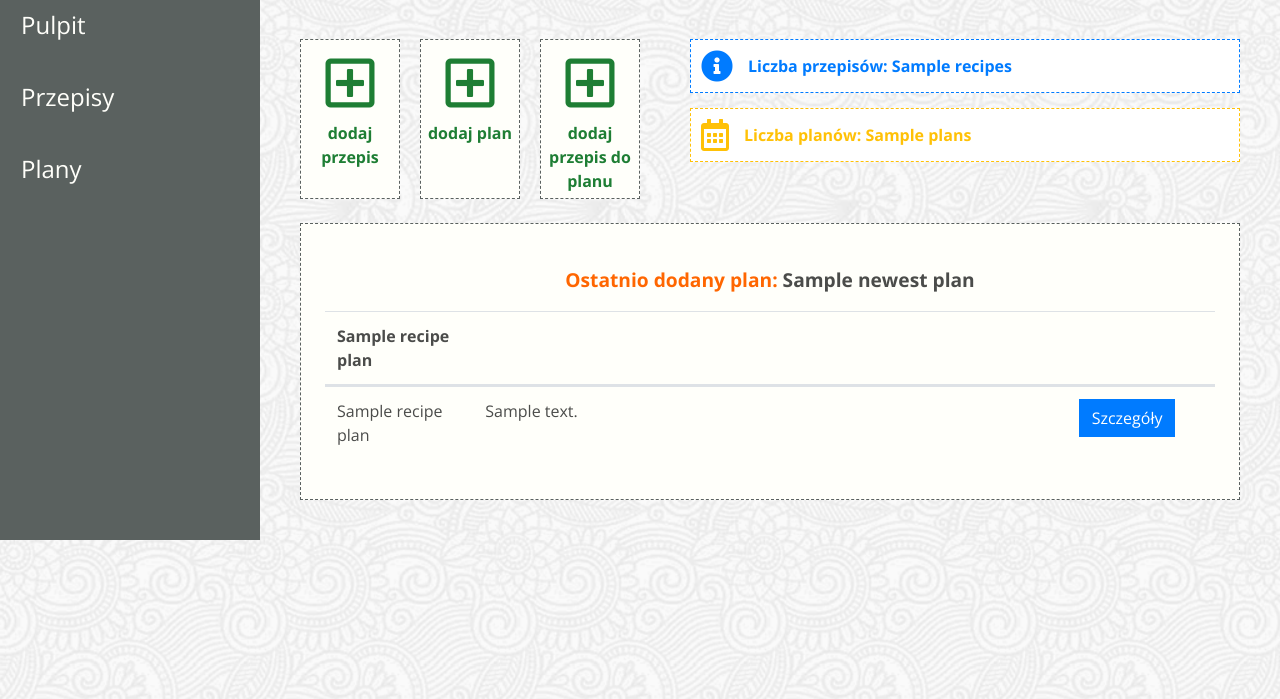
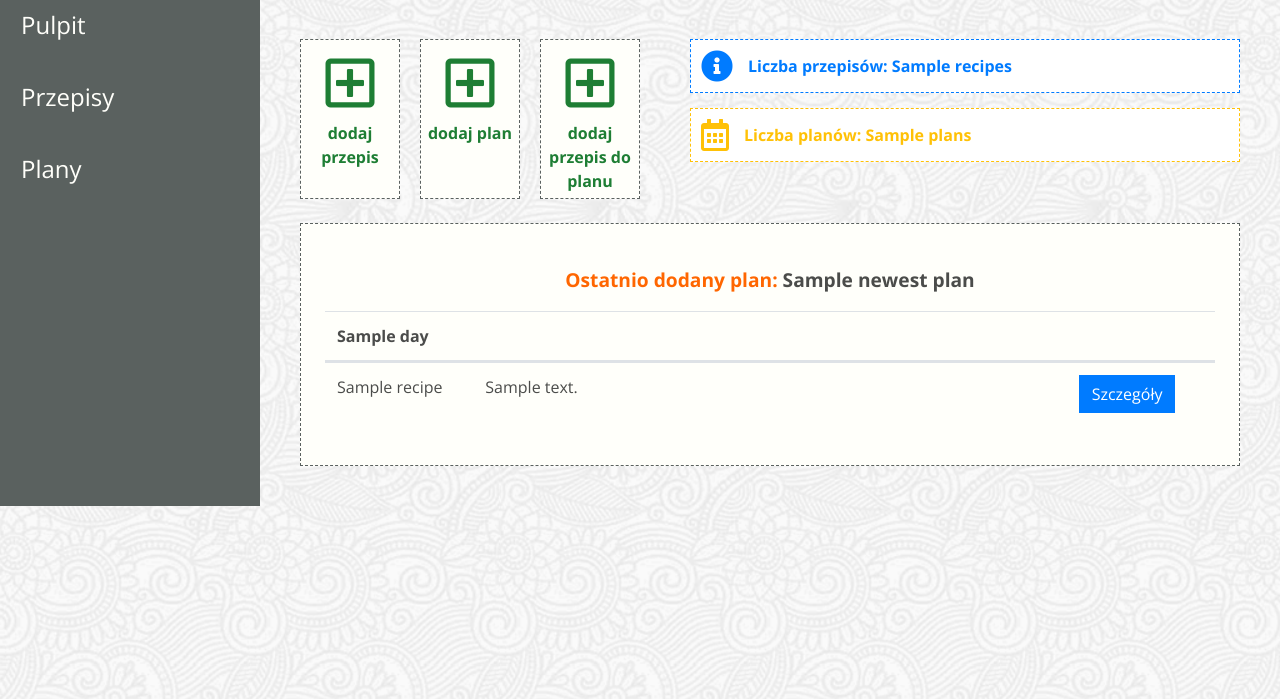
Before and after one commit to CezarySzukiel/Project_Jedzonko_Scrum, a Django app: template jedzonko/templates/jedzonko/dashboard.html in a window 1280 px wide. Shown: the part 85-784 px from the top of the page. Run offline with Django 3.2, Linux system fonts and the light colour scheme; the template is opened without the code that fills it: most values are stand-ins (such as "Sample title", 1, 10 or a date in 2020); some libraries are stand-ins or nearby versions; some web fonts are replaced.

Commit message:
probably working

```diff
--- a/jedzonko/templates/jedzonko/dashboard.html
+++ b/jedzonko/templates/jedzonko/dashboard.html
@@ -39,23 +39,25 @@
             <span>Ostatnio dodany plan:</span> {{ newestPlan.name }}
         </h2>
         <table class="table">
-            {% for day in newestPlan.day_name %}
+            {% for day in days %}
                 <thead>
                 <tr class="d-flex">
-                    <th class="col-2">{{ recipePlan.day_name }}</th>
+                    <th class="col-2">{{ day.name }}</th>
                     <th class="col-8"></th>
                     <th class="col-2"></th>
                 </tr>
                 </thead>
                 <tbody>
                 {% for recipe in recipePlan %}
+                    {% if recipe.day_name_id == day.id %}
                     <tr class="d-flex">
-                        <td class="col-2">{{ recipePlan.meal_name }}</td>
-                        <td class="col-8">{{ recipePlan.description }}</td>
-                        <td class="col-2"><a href="recipe/{{ recipePlan.recipe.id }}">
+                        <td class="col-2">{{ recipe.meal_name }}</td>
+                        <td class="col-8">{{ recipe.recipe.description }}</td>
+                        <td class="col-2"><a href="recipe/{{ recipe.recipe.id }}">
                             <button type="button" class="btn btn-primary rounded-0">Szczegóły</button>
                         </a></td>
                     </tr>
+                    {% endif %}
                 {% endfor %}
                 </tbody>
             {% endfor %}
--- a/jedzonko/views.py
+++ b/jedzonko/views.py
@@ -29,8 +29,10 @@ class Dashboard(View):
             'recipes': Recipe.objects.all().count(),
             'plans': Plan.objects.all().count(),
             'newestPlan': newest_plan,
-            'recipePlan': RecipePlan.objects.get(newest_plan.id),
+            'recipePlan': RecipePlan.objects.filter(plan_id=newest_plan.id),
+            'days': DayName.objects.filter(recipeplan__plan_id=1).distinct(),
         }
+
         return render(request, "jedzonko/dashboard.html", context)
 
 
```
